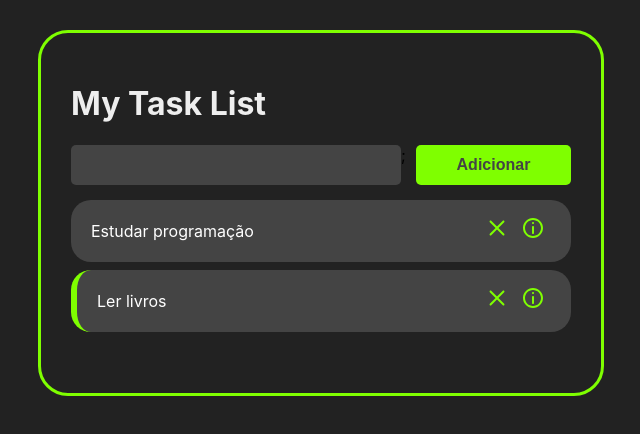
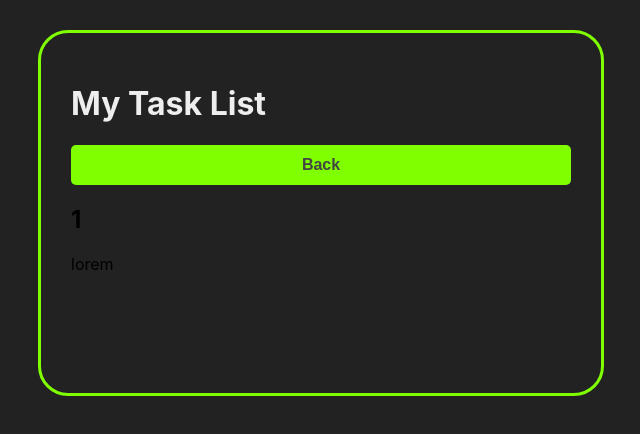
Before and after one commit to JoaoVictorCSousa/ToDo_List, a React (Create React App) app: page /1 in a window 1280 px wide. Shown: the top 434 px of the page, without its empty margins (319-959 px from the left). Built offline with nearby package versions, Linux system fonts and the light colour scheme.

Commit message:
feat: add taskdetails components

```diff
--- a/package.json
+++ b/package.json
@@ -9,7 +9,7 @@
     "react": "^18.2.0",
     "react-dom": "^18.2.0",
     "react-icons": "^4.7.1",
-    "react-router-dom": "^6.8.2",
+    "react-router-dom": "^5.2.0",
     "react-scripts": "5.0.1",
     "uuid": "^9.0.0",
     "web-vitals": "^2.1.4"
--- a/src/App.js
+++ b/src/App.js
@@ -4,6 +4,9 @@
 import {AddButton} from "./components/addButton/AddButton";
 import { v4 as uuidv4 } from "uuid";
 import { Header } from "./components/header/Header";
+import { BrowserRouter as Router, Route } from "react-router-dom";
+import { TaskDetails } from "./components/taskDetails/TaskDetails";
+
 
 const App = () => {
   const [tasks, setTasks] = useState([
@@ -46,19 +49,26 @@
     setTasks(newTasks)
   };
 
+
   return (
 
-    <>
+    <Router>
 
     <div className="container">
-      < Header />
-      <AddButton handleTaskAddition={handleTaskAddition}  />
-      <Tasks  tasks={tasks} handleTaskClick={handleTaskClick} handleTaskDelete={handleTaskDelete} />
-    </div>
 
 
+      < Header />
+      <Route path="/" exact render={() => (
+        <>
 
-    </>
+        <AddButton handleTaskAddition={handleTaskAddition}  />
+        <Tasks  tasks={tasks} handleTaskClick={handleTaskClick} handleTaskDelete={handleTaskDelete} />
+        </>
+  )} />
+    <Route path="/:taskTitle" exact component={TaskDetails} />
+
+    </div>
+   </Router>
 
   )
 }
--- /dev/null
+++ b/src/components/taskDetails/TaskDetails.js
@@ -0,0 +1,32 @@
+import React from 'react';
+import { Button } from '../button/Button';
+import { useParams } from 'react-router-dom';
+
+
+
+
+const TaskDetails = () => {
+    const params = useParams();
+
+    return (
+
+
+        <>
+        <div className='back-button-container'>
+            <Button>Back</Button>
+
+        </div>
+        <div className='task-details-container'>
+            <p>
+                <h2>{params.taskTitle} </h2>
+            </p>
+            <p>
+                lorem
+            </p>
+
+        </div>
+        </>
+    )
+}
+
+export {TaskDetails};
```
Also changed, not shown: 1 other file (tests, documents, lock files or other folders).
